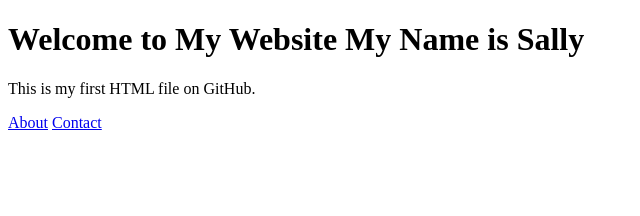
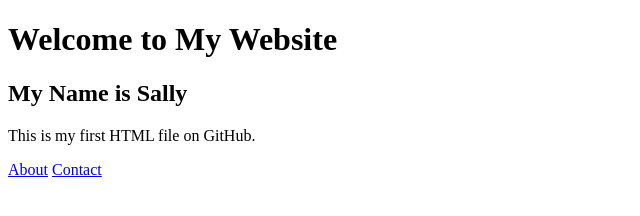
Before and after one commit to sallymarie-dev/CodeGirlBox2, a plain HTML site: page index.html in a window 1280 px wide. Shown: the whole page, without its empty margins (0-640 px from the left). Drawn offline with Linux system fonts and the light colour scheme.

Commit message:
Update index.html

```diff
--- a/index.html
+++ b/index.html
@@ -4,12 +4,14 @@
   <title>My Web Page</title>
 </head>
 <body>
-  <h1>Welcome to My Website My Name is Sally</h1>
-  <p>This is my first HTML file on GitHub.
-  </p>
-<p>
+  <h1>Welcome to My Website</h1>
+  <h2>My Name is Sally</h2>
+  <p>This is my first HTML file on GitHub.</p>
+<nav>
   <a href="about.html">About</a>
   <a href="contact.html">Contact</a>
-</p>
+</nav>
+
+
 </body>
 </html>
```
